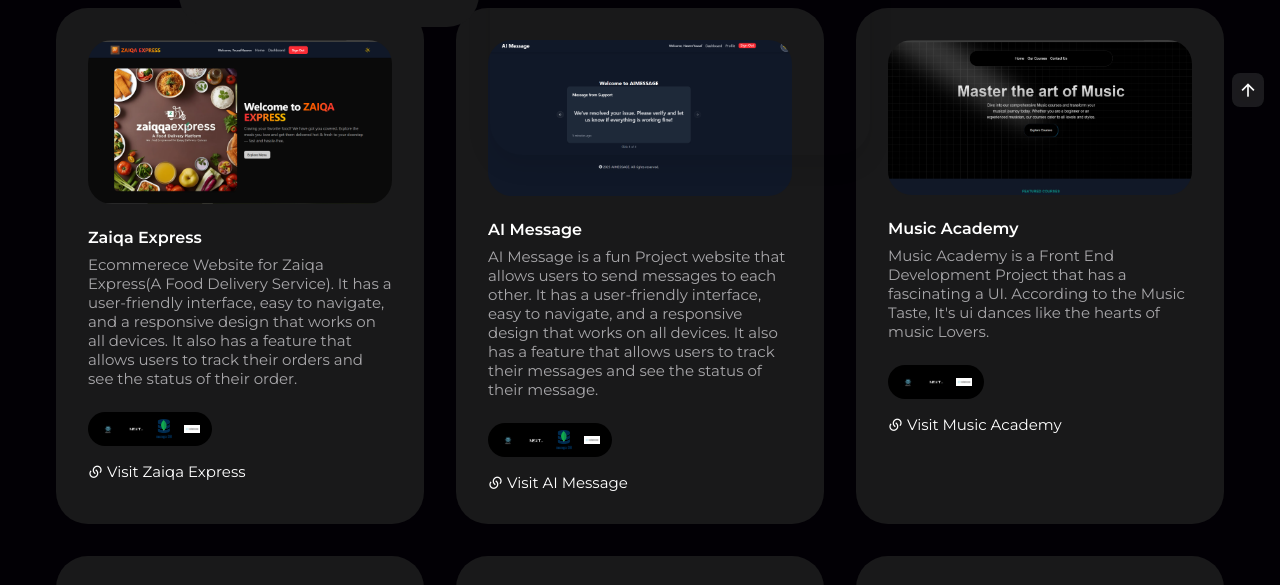
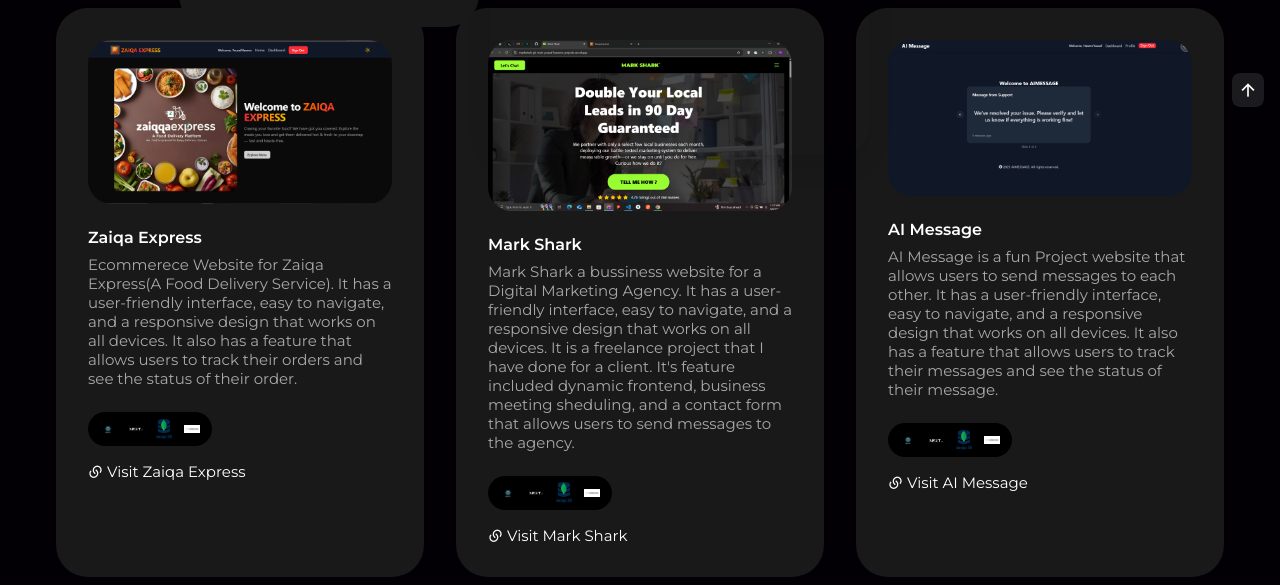
Before and after one commit to MuhammadYousafHaseen/yousafs-portfolio, a plain HTML site: page index.html in a window 1280 px wide. Shown: the part 1093-1678 px from the top of the page. Drawn offline with nearby package versions, Linux system fonts and the light colour scheme; grey boxes are pictures that could not be loaded; a web font is replaced by a local one.

Commit message:
Add new project "Mark Shark" with details and image

```diff
--- a/index.html
+++ b/index.html
@@ -170,6 +170,28 @@
           <a href="https://zaikaexpress.vercel.app/" target="_blank" class="projects__bottom">
             <i class="ri-links-fill"></i>
             <span>Visit Zaiqa Express</span>
+          </a>
+        </div>
+      </article>
+      <article class="projects__card">
+        <a href="#" target="_blank" class="projects__image">
+          <img src="assets/images/pr7.png" alt="Ecommerece" class="projects__img">
+        </a>
+
+        <div class="projects__data">
+          <h3 class="projects__name">Mark Shark</h3>
+          <p class="projects__description">
+            Mark Shark a bussiness website for a Digital Marketing Agency. It has a user-friendly interface, easy to navigate, and a responsive design that works on all devices. It is a freelance project that I have done for a client. It's feature included dynamic frontend, business meeting sheduling, and a contact form that allows users to send messages to the agency.
+          </p>
+          <div class="projects__skills">
+            <img src="assets/images/react.png" alt="React" class="projects__skill">
+            <img src="assets/images/next.jpeg" alt="React" class="projects__skill">
+            <img src="assets/images/mongodb.webp" alt="React" class="projects__skill">
+            <img src="assets/images/tailwind.webp" alt="React" class="projects__skill">
+          </div>
+          <a href="https://markshark-git-main-yousaf-haseens-projects.vercel.app/" target="_blank" class="projects__bottom">
+            <i class="ri-links-fill"></i>
+            <span>Visit Mark Shark</span>
           </a>
         </div>
       </article>
```
Also changed, not shown: assets/images/pr7.png (added).
